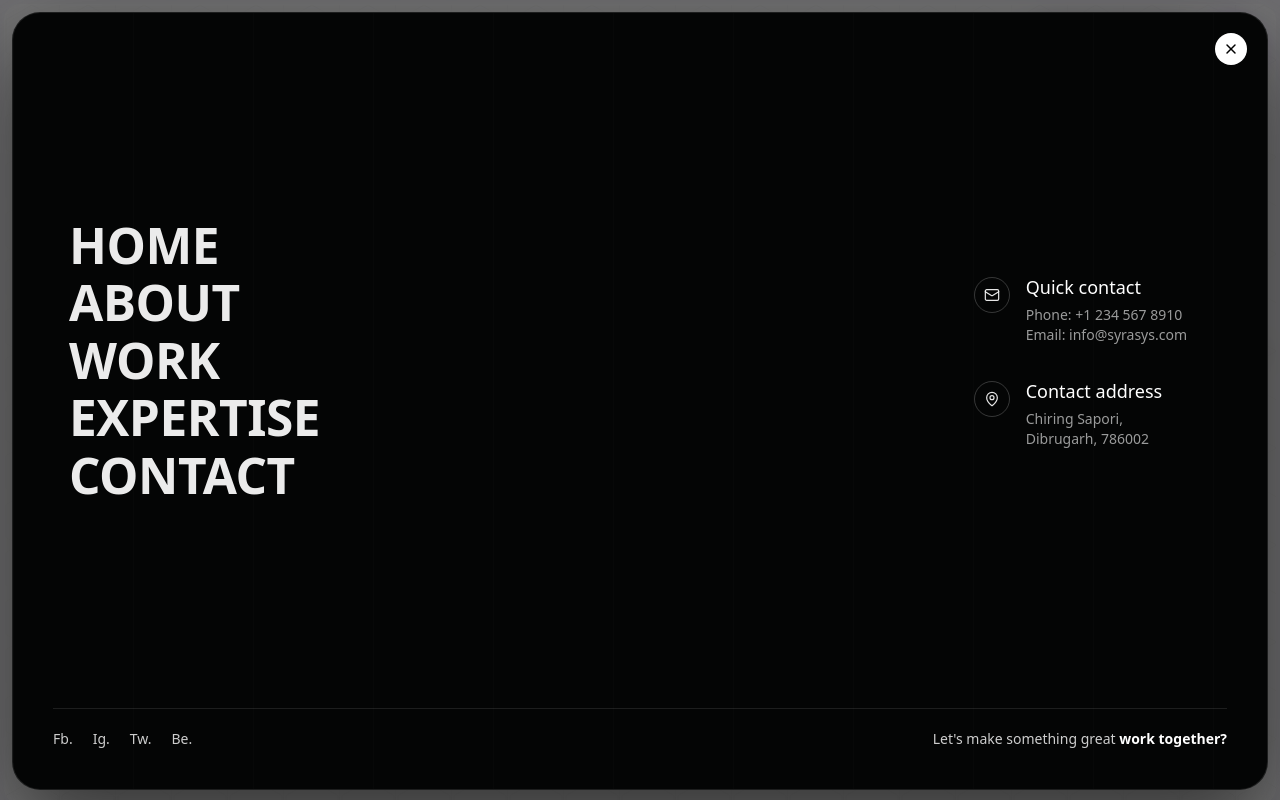
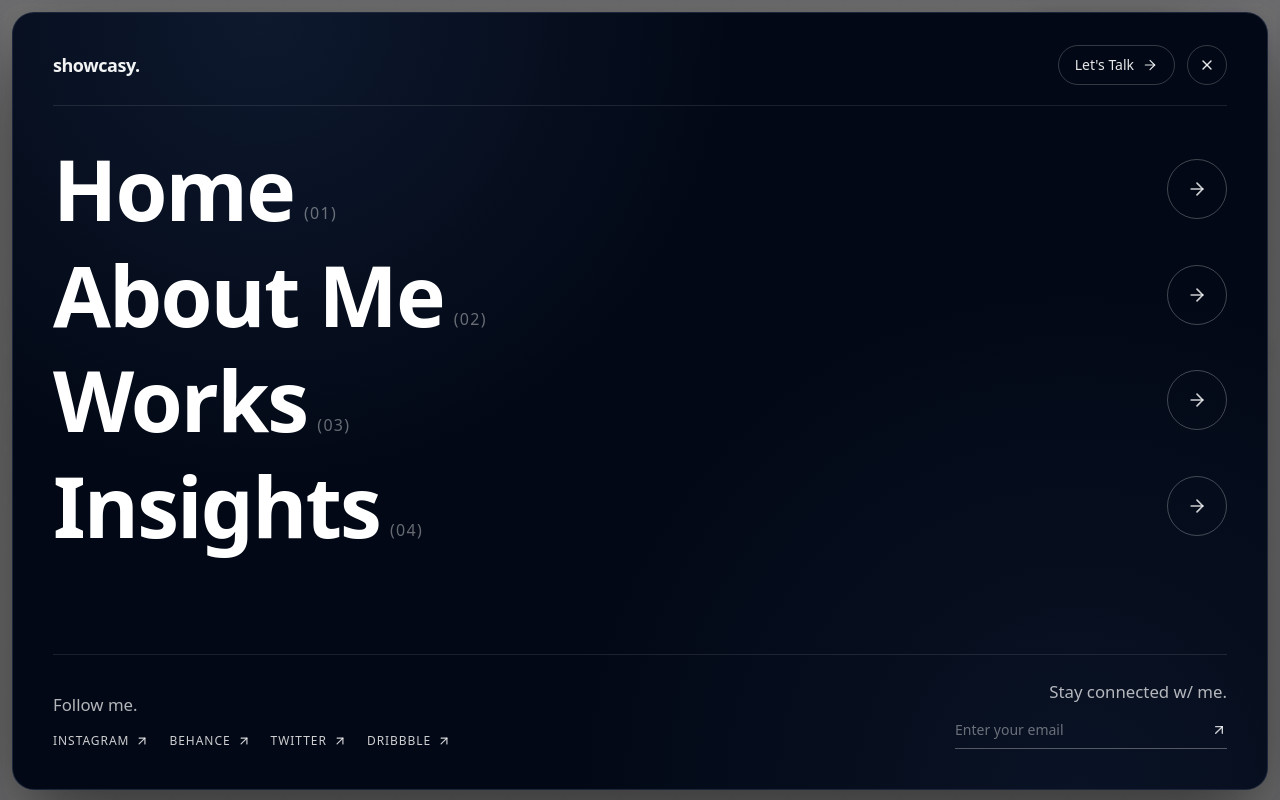
Before and after one commit to hyZenith/SyraSys, a Next.js app: page / in a window 1280 px wide. Both pictures are taken after a click on the button 1230 px from the left and 50 px from the top of the page. Shown: the top 800 px of the page. Built offline with nearby package versions, Linux system fonts and the light colour scheme.

Commit message:
update components

```diff
--- a/components/NavbarOpen.tsx
+++ b/components/NavbarOpen.tsx
@@ -2,7 +2,7 @@
 
 import { useEffect, useRef } from "react";
 import gsap from "gsap";
-import { Mail, MapPin, X } from "lucide-react";
+import { ArrowRight, ArrowUpRight, X } from "lucide-react";
 
 type NavbarOpenProps = {
     onClose: () => void;
@@ -11,20 +11,19 @@ type NavbarOpenProps = {
 export default function NavbarOpen({ onClose }: NavbarOpenProps) {
     const overlayRef = useRef<HTMLDivElement>(null);
     const panelRef = useRef<HTMLDivElement>(null);
-    const navRef = useRef<(HTMLAnchorElement | null)[]>([]);
+    const navRowsRef = useRef<(HTMLLIElement | null)[]>([]);
     const infoRef = useRef<(HTMLElement | null)[]>([]);
     const footerRef = useRef<HTMLElement>(null);
 
     const navItems = [
-        { label: "Home", href: "#home" },
-        { label: "About", href: "#about" },
-        { label: "Work", href: "#portfolio" },
-        { label: "Expertise", href: "#services" },
-        { label: "Contact", href: "#contact" },
+        { label: "Home", href: "#home", index: "01" },
+        { label: "About Me", href: "#about", index: "02" },
+        { label: "Works", href: "#portfolio", index: "03" },
+        { label: "Insights", href: "#services", index: "04" },
     ];
 
     useEffect(() => {
-        const navLinks = navRef.current.filter(Boolean) as HTMLAnchorElement[];
+        const navRows = navRowsRef.current.filter(Boolean) as HTMLLIElement[];
         const infoBlocks = infoRef.current.filter(Boolean) as HTMLElement[];
 
         const tl = gsap.timeline();
@@ -41,8 +40,8 @@ export default function NavbarOpen({ onClose }: NavbarOpenProps) {
                 "<+0.05"
             )
             .fromTo(
-                navLinks,
-                { y: 28, autoAlpha: 0 },
+                navRows,
+                { y: 30, autoAlpha: 0 },
                 { y: 0, autoAlpha: 1, stagger: 0.06, duration: 0.45, ease: "power3.out" },
                 "<+0.12"
             )
@@ -65,14 +64,14 @@ export default function NavbarOpen({ onClose }: NavbarOpenProps) {
     }, []);
 
     const handleClose = () => {
-        const navLinks = navRef.current.filter(Boolean) as HTMLAnchorElement[];
+        const navRows = navRowsRef.current.filter(Boolean) as HTMLLIElement[];
         const infoBlocks = infoRef.current.filter(Boolean) as HTMLElement[];
 
         const tl = gsap.timeline({
             onComplete: onClose,
         });
 
-        tl.to([footerRef.current, ...infoBlocks, ...navLinks], {
+        tl.to([footerRef.current, ...infoBlocks, ...navRows], {
             y: 10,
             autoAlpha: 0,
             stagger: 0.025,
@@ -101,58 +100,113 @@ export default function NavbarOpen({ onClose }: NavbarOpenProps) {
             );
     };
 
+    useEffect(() => {
+        const onKeyDown = (event: KeyboardEvent) => {
+            if (event.key === "Escape") {
+                handleClose();
+            }
+        };
+
+        window.addEventListener("keydown", onKeyDown);
+        return () => window.removeEventListener("keydown", onKeyDown);
+    }, []);
+
     return (
         <div ref={overlayRef} className="fixed inset-0 z-70 bg-black/55 backdrop-blur-md">
             <div className="absolute inset-0" onClick={handleClose} />
 
-            <div ref={panelRef} className="relative mx-3 my-3 min-h-[calc(100dvh-1.5rem)] overflow-hidden rounded-[28px] border border-white/10 bg-[#040505] text-white shadow-[0_35px_90px_rgba(0,0,0,0.55)]">
-                <div className="pointer-events-none absolute inset-0 bg-[repeating-linear-gradient(to_right,rgba(255,255,255,0.035)_0,rgba(255,255,255,0.035)_1px,transparent_1px,transparent_120px)] opacity-35" />
+            <div
+                ref={panelRef}
+                className="relative mx-3 my-3 min-h-[calc(100dvh-1.5rem)] overflow-hidden rounded-[22px] border border-[#273349]/70 bg-[#020815] text-white shadow-[0_35px_90px_rgba(0,0,0,0.55)]"
+            >
+                <div className="pointer-events-none absolute inset-0 bg-[radial-gradient(circle_at_20%_0%,rgba(24,39,67,0.55),transparent_38%),radial-gradient(circle_at_85%_100%,rgba(24,39,67,0.35),transparent_40%)]" />
 
+                <div className="relative z-10 flex min-h-[calc(100dvh-1.5rem)] flex-col px-5 py-5 sm:px-7 sm:py-6 md:px-10 md:py-8">
+                    <header className="flex items-center justify-between border-b border-white/10 pb-5">
+                        <p className="text-lg font-semibold tracking-tight text-white/95">showcasy.</p>
+                        <div className="flex items-center gap-3">
+                            <a
+                                href="#contact"
+                                onClick={handleClose}
+                                className="inline-flex h-10 items-center gap-2 rounded-full border border-white/20 px-4 text-sm text-white/90 transition-colors hover:bg-white/10"
+                            >
+                                Let&apos;s Talk
+                                <ArrowRight className="h-4 w-4" strokeWidth={1.8} />
+                            </a>
                             <button
                                 type="button"
                                 onClick={handleClose}
-                    className="absolute right-5 top-5 z-20 inline-flex h-8 w-8 items-center justify-center rounded-full bg-white text-black transition-transform hover:scale-105"
+                                className="inline-flex h-10 w-10 items-center justify-center rounded-full border border-white/20 text-white/90 transition-colors hover:bg-white/10"
                                 aria-label="Close menu"
                             >
-                    <X className="h-4 w-4" strokeWidth={2.2} />
+                                <X className="h-4 w-4" strokeWidth={2} />
                             </button>
+                        </div>
+                    </header>
 
-                <div className="relative z-10 grid min-h-[calc(100dvh-1.5rem)] grid-rows-[1fr_auto] px-6 py-8 md:px-10 md:py-10">
-                    <div className="grid items-center gap-10 md:grid-cols-[1.1fr_0.9fr]">
-                        <nav className="pl-1 md:pl-4">
-                            <ul className="space-y-1">
+                    <main className="flex-1 py-8 md:py-10">
+                        <nav>
+                            <ul className="space-y-4 md:space-y-5">
                                 {navItems.map((item) => (
-                                    <li key={item.label}>
+                                    <li
+                                        key={item.label}
+                                        ref={(el) => {
+                                            navRowsRef.current[navItems.indexOf(item)] = el;
+                                        }}
+                                        className="group flex items-center justify-between gap-6 md:gap-8"
+                                    >
                                         <a
-                                            ref={(el) => {
-                                                navRef.current[navItems.indexOf(item)] = el;
-                                            }}
                                             href={item.href}
                                             onClick={handleClose}
-                                            className="inline-block text-[2.25rem] font-semibold uppercase leading-[1.08] tracking-[-0.01em] text-white/92 transition-colors hover:text-white sm:text-[2.7rem] md:text-[3.1rem]"
+                                            className="inline-flex items-end gap-2.5 text-[2.7rem] font-semibold leading-[1.02] tracking-[-0.022em] text-white transition-opacity hover:opacity-90 sm:text-[3.6rem] md:text-[4.9rem] lg:text-[5.25rem]"
                                         >
                                             {item.label}
+                                            <span className="mb-2.5 text-[0.9rem] font-medium tracking-[0.08em] text-white/40 md:text-[1rem]">
+                                                ({item.index})
+                                            </span>
+                                        </a>
+
+                                        <a
+                                            href={item.href}
+                                            onClick={handleClose}
+                                            className="inline-flex h-12 w-12 shrink-0 items-center justify-center rounded-full border border-white/25 text-white/80 transition-all duration-300 group-hover:bg-white group-hover:text-[#020815] md:h-15 md:w-15"
+                                            aria-label={`Go to ${item.label}`}
+                                        >
+                                            <ArrowRight className="h-5 w-5" strokeWidth={2} />
                                         </a>
                                     </li>
                                 ))}
                             </ul>
                         </nav>
+                    </main>
 
-                        <div className="md:justify-self-end md:pr-10">
-                            <div className="space-y-8 text-white/75">
+                    <footer
+                        ref={footerRef}
+                        className="grid gap-8 border-t border-white/10 pt-6 pb-2 text-white/75 md:grid-cols-2 md:items-end md:gap-10"
+                    >
                         <section
                             ref={(el) => {
                                 infoRef.current[0] = el;
                             }}
-                                    className="flex items-start gap-4"
                         >
-                                    <span className="mt-1 inline-flex h-9 w-9 items-center justify-center rounded-full border border-white/20 text-white/90">
-                                        <Mail className="h-4 w-4" strokeWidth={1.8} />
-                                    </span>
-                                    <div>
-                                        <p className="text-lg font-medium text-white">Quick contact</p>
-                                        <p className="mt-1 text-sm text-white/60">Phone: +1 234 567 8910</p>
-                                        <p className="text-sm text-white/60">Email: info@syrasys.com</p>
+                            <p className="mb-4 text-[1.05rem] font-medium text-white/70">Follow me.</p>
+                            <div className="flex flex-wrap items-center gap-x-5 gap-y-3 text-xs font-medium uppercase tracking-[0.08em] text-white/80">
+                                <a href="#" className="inline-flex items-center gap-1.5 hover:text-white">
+                                    Instagram
+                                    <ArrowUpRight className="h-3.5 w-3.5" strokeWidth={2} />
+                                </a>
+                                <a href="#" className="inline-flex items-center gap-1.5 hover:text-white">
+                                    Behance
+                                    <ArrowUpRight className="h-3.5 w-3.5" strokeWidth={2} />
+                                </a>
+                                <a href="#" className="inline-flex items-center gap-1.5 hover:text-white">
+                                    Twitter
+                                    <ArrowUpRight className="h-3.5 w-3.5" strokeWidth={2} />
+                                </a>
+                                <a href="#" className="inline-flex items-center gap-1.5 hover:text-white">
+                                    Dribbble
+                                    <ArrowUpRight className="h-3.5 w-3.5" strokeWidth={2} />
+                                </a>
                             </div>
                         </section>
 
@@ -160,31 +214,23 @@ export default function NavbarOpen({ onClose }: NavbarOpenProps) {
                             ref={(el) => {
                                 infoRef.current[1] = el;
                             }}
-                                    className="flex items-start gap-4"
+                            className="md:justify-self-end md:text-right"
                         >
-                                    <span className="mt-1 inline-flex h-9 w-9 items-center justify-center rounded-full border border-white/20 text-white/90">
-                                        <MapPin className="h-4 w-4" strokeWidth={1.8} />
-                                    </span>
-                                    <div>
-                                        <p className="text-lg font-medium text-white">Contact address</p>
-                                        <p className="mt-1 text-sm text-white/60">Chiring Sapori,</p>
-                                        <p className="text-sm text-white/60">Dibrugarh, 786002</p>
-                                    </div>
+                            <p className="mb-4 text-[1.05rem] font-medium text-white/70">Stay connected w/ me.</p>
+                            <form
+                                onSubmit={(event) => event.preventDefault()}
+                                className="group flex items-center border-b border-white/30 pb-2 md:min-w-68"
+                            >
+                                <input
+                                    type="email"
+                                    placeholder="Enter your email"
+                                    className="w-full bg-transparent text-sm text-white placeholder:text-white/40 focus:outline-none"
+                                />
+                                <button type="submit" className="text-white/80 transition-transform group-hover:translate-x-0.5">
+                                    <ArrowUpRight className="h-4 w-4" strokeWidth={2} />
+                                </button>
+                            </form>
                         </section>
-                            </div>
-                        </div>
-                    </div>
-
-                    <footer ref={footerRef} className="mt-10 flex flex-col gap-4 border-t border-white/10 pt-5 text-white/80 md:flex-row md:items-center md:justify-between">
-                        <div className="flex items-center gap-5 text-sm">
-                            <a href="#" className="hover:text-white">Fb.</a>
-                            <a href="#" className="hover:text-white">Ig.</a>
-                            <a href="#" className="hover:text-white">Tw.</a>
-                            <a href="#" className="hover:text-white">Be.</a>
-                        </div>
-                        <p className="text-sm">
-                            Let&apos;s make something great <span className="font-semibold text-white">work together?</span>
-                        </p>
                     </footer>
                 </div>
             </div>
--- a/components/Sidebar.tsx
+++ b/components/Sidebar.tsx
@@ -17,7 +17,7 @@ const Sidebar: React.FC = () => {
           key={label}
           href={href}
           aria-label={label}
-          className="sidebar-icon group relative w-12 h-12 rounded-2xl bg-white/80 backdrop-blur-sm
+          className="sidebar-icon group relative w-12 h-12 rounded-2xl bg-black/10 backdrop-blur-sm
                      flex items-center justify-center text-neutral-500
                      shadow-[0_2px_12px_rgba(0,0,0,0.06)] cursor-pointer"
         >
```
Lines whose indentation alone changed are shown as unchanged.
